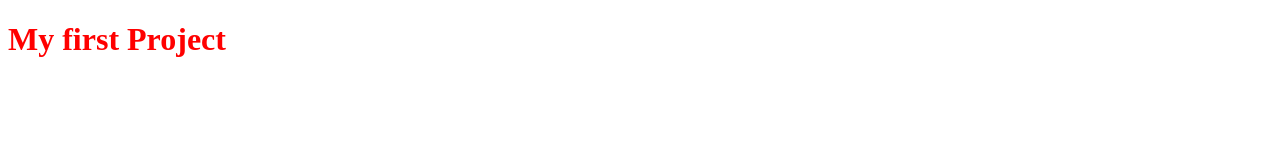
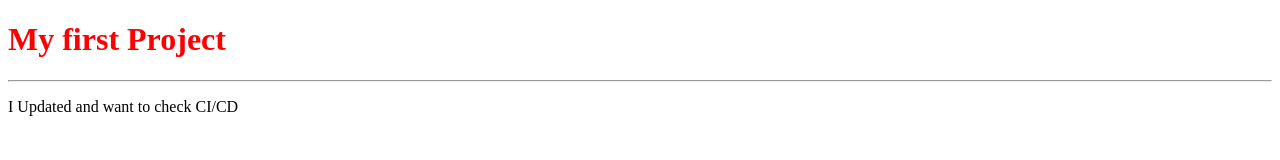
Before and after one commit to edunetmastertrainer/mietproject, a plain HTML site: page index.html in a window 1280 px wide. Drawn offline with Linux system fonts and the light colour scheme.

Commit message:
Update index.html
para added

```diff
--- a/index.html
+++ b/index.html
@@ -7,5 +7,7 @@
 </head>
 <body>
   <h1 style="color: red;">My first Project</h1>
+  <hr>
+  <p>I Updated and want to check CI/CD</p>
 </body>
 </html>
```
